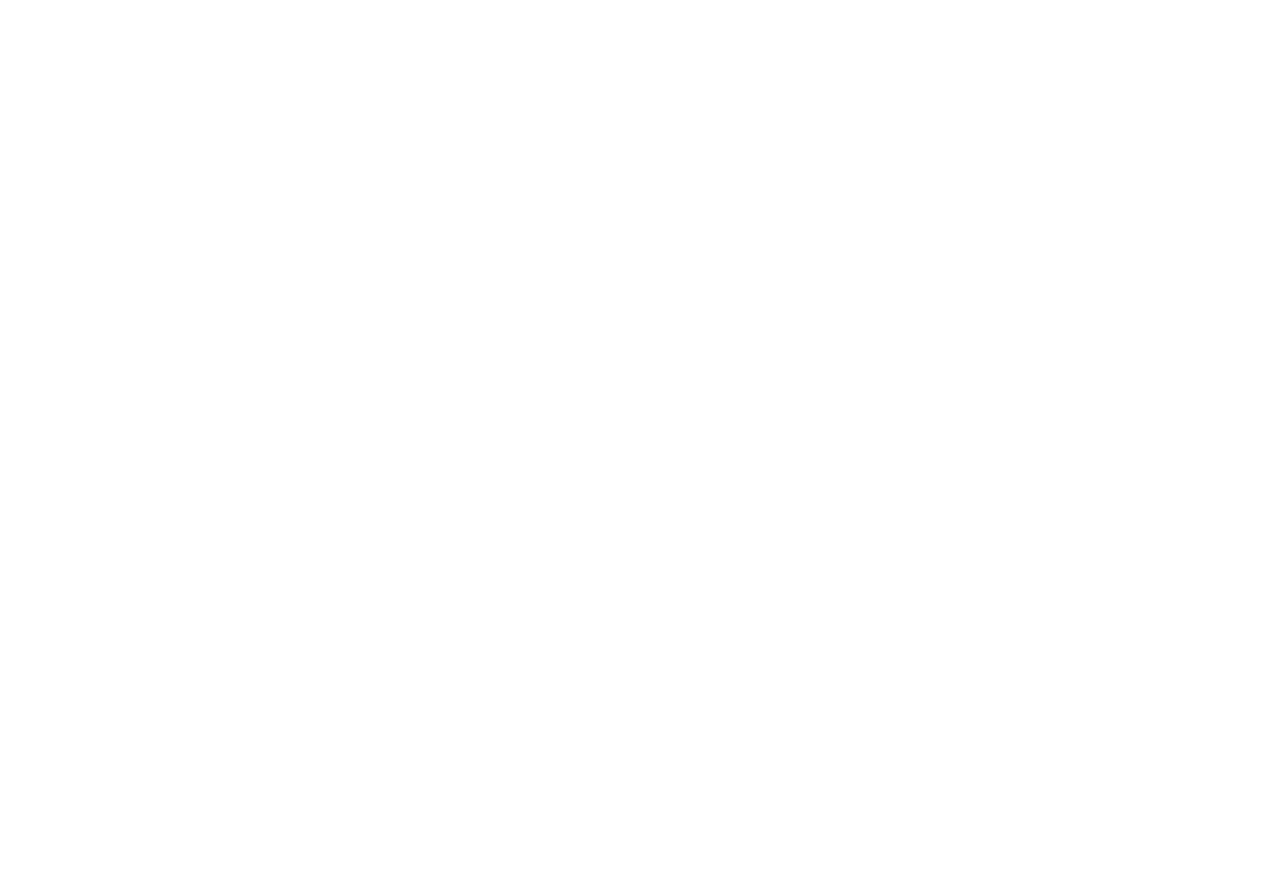
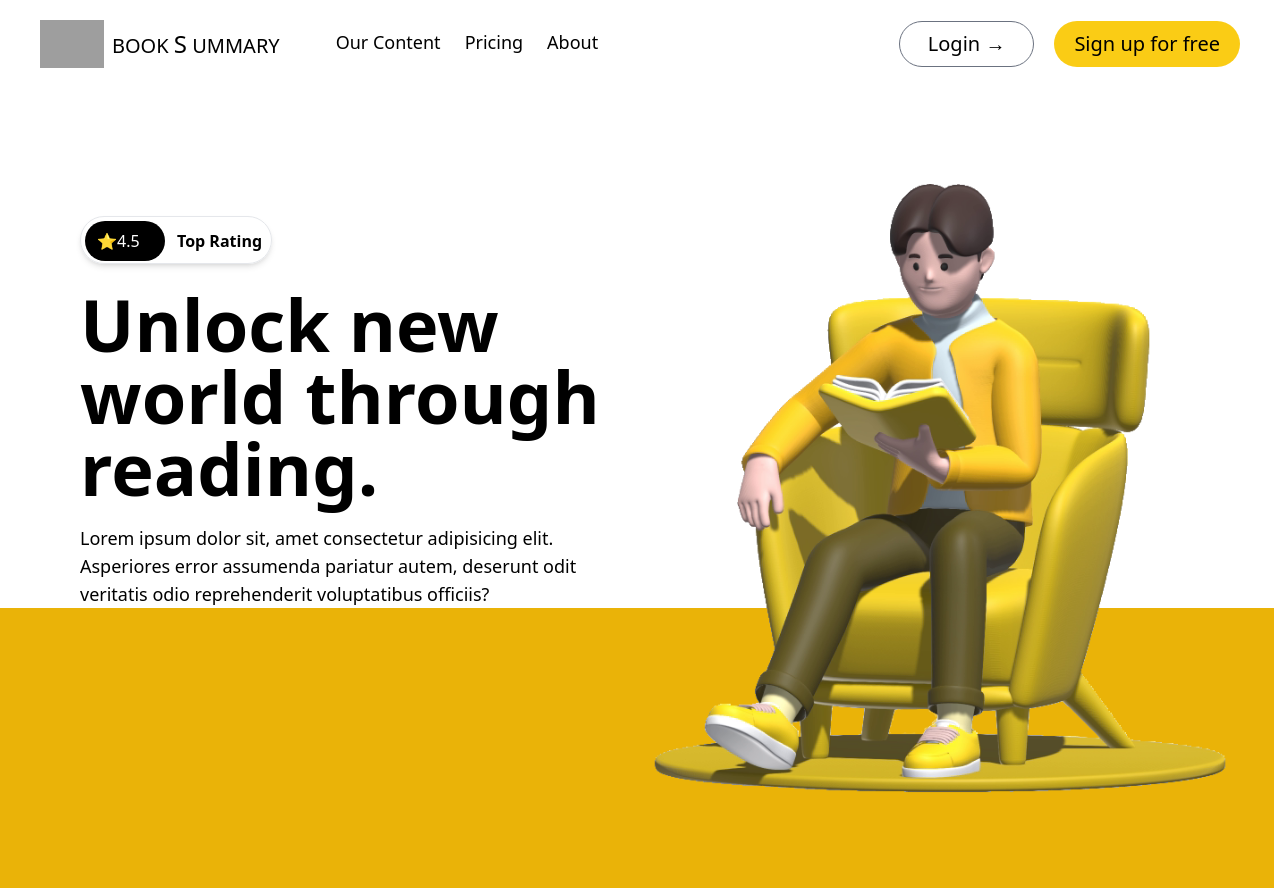
Before and after one commit to DarwinCamahalan/book-summary, a plain HTML site: page index.html in a window 1280 px wide. Before the commit the page ends 800 px from the top, so only its background shows below. Drawn offline with nearby package versions, Linux system fonts and the light colour scheme; grey boxes are pictures that could not be loaded.

Commit message:
Added Navbar and Banner

```diff
--- a/index.html
+++ b/index.html
@@ -4,7 +4,132 @@
     <meta charset="UTF-8" />
     <meta name="viewport" content="width=device-width, initial-scale=1.0" />
     <title>BookSummary</title>
+    <link
+      rel="icon"
+      type="image/x-icon"
+      href="https://img.icons8.com/?size=100&id=oRWpxfuiPopH&format=png&color=000000"
+    />
     <script src="https://cdn.tailwindcss.com/3.4.4?plugins=forms@0.5.7,typography@0.5.13,aspect-ratio@0.4.2,line-clamp@0.4.4,container-queries@0.1.1"></script>
   </head>
-  <body></body>
+  <body>
+    <!-- Main Content Wrapper -->
+    <div>
+      <!-- Navigation Bar Container -->
+      <nav
+        class="w-full min-h-20 flex flex-wrap py-5 items-center justify-between px-5 md:px-10"
+      >
+        <div class="flex items-center flex-grow md:flex-grow-0">
+          <!-- Nav Logo Container -->
+          <div class="mr-4">
+            <a href="/" class="flex items-center">
+              <img
+                class="h-auto w-12 md:w-16"
+                src="https://img.icons8.com/?size=100&id=oRWpxfuiPopH&format=png&color=000000"
+                alt="BookSummary Logo"
+              />
+              <h1 class="text-lg md:text-xl ml-2">
+                BOOK
+                <span class="m-0 p-0 font-medium text-xl md:text-2xl">S</span>
+                UMMARY
+              </h1>
+            </a>
+          </div>
+          <!-- Nav Items Container -->
+          <div class="hidden md:flex text-sm md:text-lg ml-10">
+            <a
+              href="/"
+              class="mr-4 md:mr-6 hover:border-b-2 border-yellow-500 pb-1"
+            >
+              Our Content
+            </a>
+            <a
+              href="/"
+              class="mr-4 md:mr-6 hover:border-b-2 border-yellow-500 pb-1"
+            >
+              Pricing
+            </a>
+            <a href="/" class="hover:border-b-2 border-yellow-500 pb-1">
+              About
+            </a>
+          </div>
+        </div>
+
+        <!-- Nav Buttons Container -->
+        <div class="flex mt-4 md:mt-0 text-sm md:text-xl">
+          <button
+            class="rounded-full border-gray-500 border px-4 md:px-7 py-2 hover:bg-yellow-500 hover:border-yellow-500"
+          >
+            Login →
+          </button>
+          <button
+            class="rounded-full bg-yellow-400 hover:bg-yellow-500 px-4 md:px-5 py-2 font-medium ml-3 md:ml-5"
+          >
+            Sign up for free
+          </button>
+        </div>
+      </nav>
+
+      <!-- Main Banner -->
+      <main
+        class="w-full min-h-screen flex flex-col lg:flex-row relative p-5 md:p-10"
+      >
+        <!-- Absolute Elements for Design -->
+        <div
+          class="absolute bg-yellow-500 move-backward bottom-0 left-0 bg-banner"
+        ></div>
+
+        <!-- Upper Banner Content -->
+        <div class="flex flex-col lg:flex-row">
+          <!-- Banner Text Info -->
+          <div class="flex flex-col flex-grow lg:basis-1/2 p-5 md:p-10 mt-12">
+            <!-- toggle button component -->
+            <div
+              class="flex w-48 h-12 p-1 border rounded-full shadow-md text-center align-middle mb-6"
+            >
+              <a
+                href="/"
+                class="flex bg-black w-20 h-10 pt-2 pl-3 rounded-full text-white"
+              >
+                ⭐4.5
+              </a>
+              <span class="pt-2 pl-3 font-semibold">Top Rating</span>
+            </div>
+
+            <!-- Banner Text Content -->
+            <h1 class="font-bold text-4xl md:text-5xl lg:text-7xl">
+              Unlock new world through reading.
+            </h1>
+            <p class="mt-5 text-base md:text-lg">
+              Lorem ipsum dolor sit, amet consectetur adipisicing elit.
+              Asperiores error assumenda pariatur autem, deserunt odit veritatis
+              odio reprehenderit voluptatibus officiis?
+            </p>
+          </div>
+          <!-- Banner Image -->
+          <div
+            class="flex-grow lg:basis-1/2 mt-8 lg:mt-0 flex justify-center items-center"
+          >
+            <img
+              class="w-full max-w-xl h-auto"
+              src="assets/reading-book-illustration.png"
+              alt="Banner Image"
+            />
+          </div>
+        </div>
+      </main>
+    </div>
+  </body>
+
+  <style>
+    @layer utilities {
+      .bg-banner {
+        width: 99.5%;
+        height: 35%;
+      }
+
+      .move-backward {
+        z-index: -1;
+      }
+    }
+  </style>
 </html>
```
Also changed, not shown: assets/reading-book-illustration.png (added).
